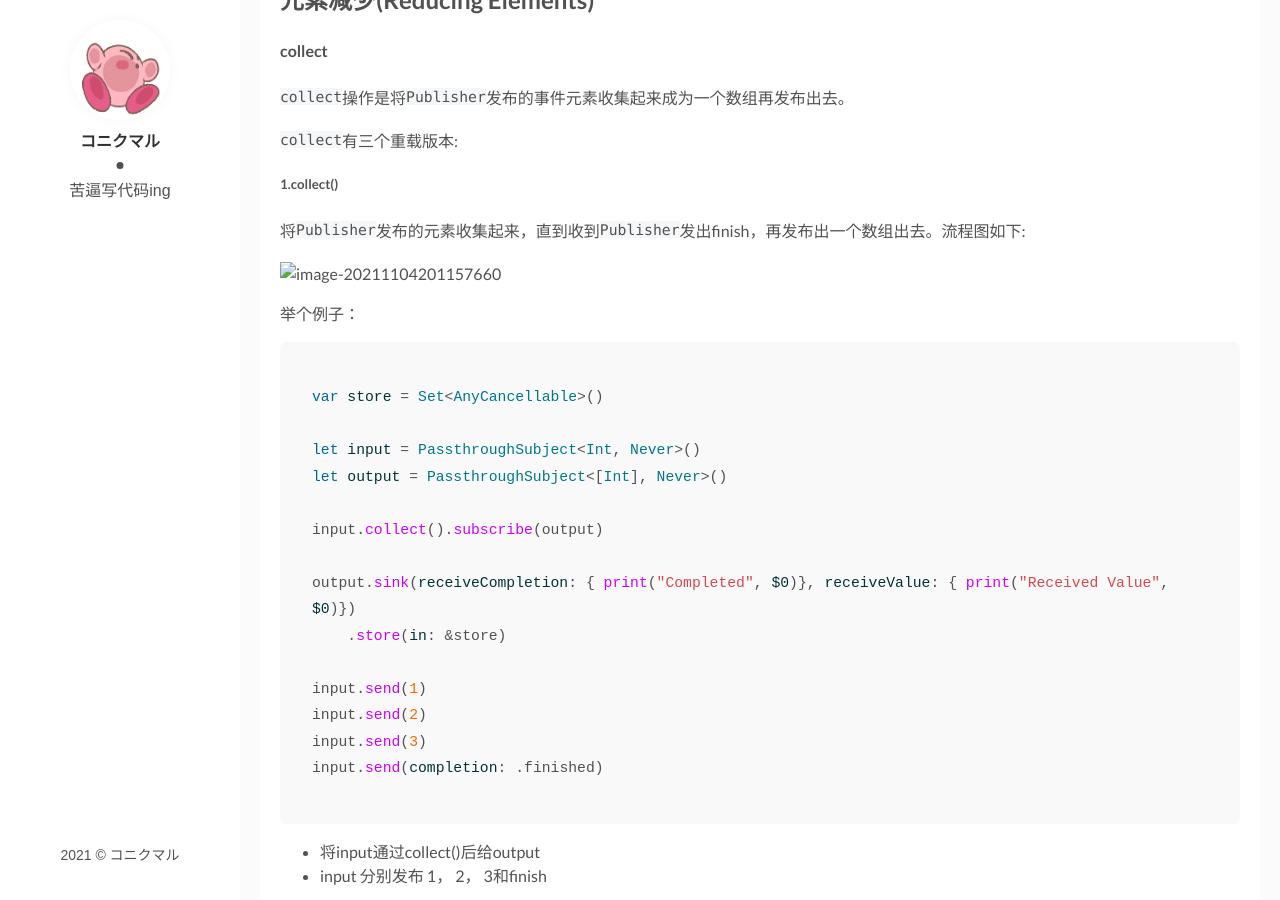
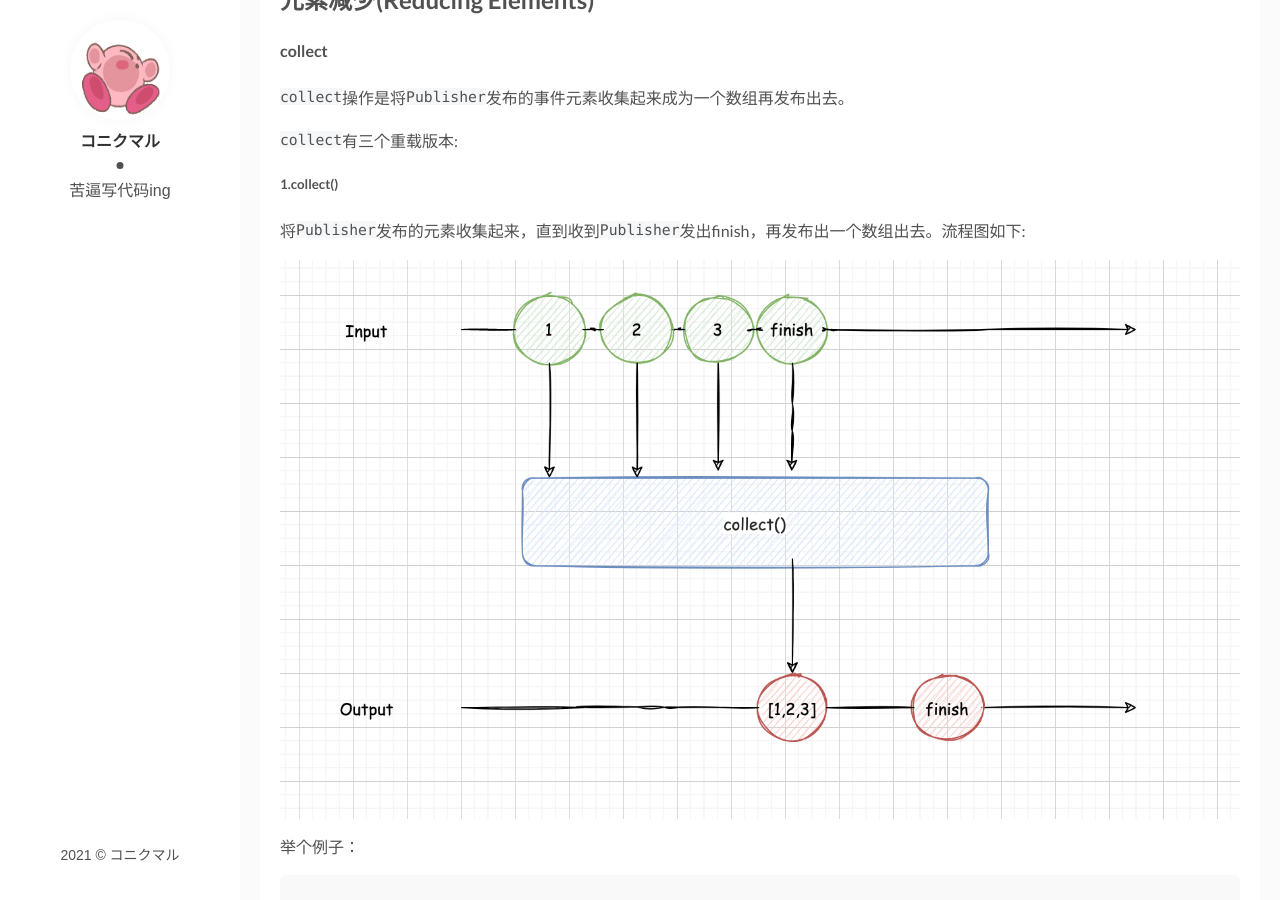
Before and after one commit to RiuHDuo/riuhduo.github.io, a Jekyll site: the page built from _posts/2021-10-25-SwiftUI学习(7)-Combine入门Part-V-Mapping&Filter-Operators.md, in a window 1280 px wide and 900 px high, scrolled down 591 px. Built offline with Jekyll 4.4.1, drawn with Linux system fonts in a browser that asks for light colours; comment, search, counter and statistics services are not loaded.

Commit message:
Update 2021-10-25-SwiftUI学习(7)-Combine入门Part-V-Mapping&Filter-Operators.md

```diff
--- a/_posts/2021-10-25-SwiftUI学习(7)-Combine入门Part-V-Mapping&Filter-Operators.md
+++ b/_posts/2021-10-25-SwiftUI学习(7)-Combine入门Part-V-Mapping&Filter-Operators.md
@@ -31,7 +31,7 @@ tags: [SwiftUI]
 
 将`Publisher`发布的元素收集起来，直到收到`Publisher`发出finish，再发布出一个数组出去。流程图如下:
 
-![image-20211104201157660](assets/img/image-20211104201157660.png)
+![image-20211104201157660](/assets/img/image-20211104201157660.png)
 
 举个例子：
 
@@ -88,7 +88,7 @@ Completed  failure(__lldb_expr_4.TestError.error)
 
 第一个参数是Int类型，当收到元素数量等于传入参数或者`Publisher`发出finish, 将这些元素组成一个数组发布出去。。流程图如下:
 
-![image-20211104202927831](assets/img/image-20211104202927831.png)
+![image-20211104202927831](/assets/img/image-20211104202927831.png)
 
 举个例子:
 
@@ -146,7 +146,7 @@ Completed  failure(__lldb_expr_12.TestError.error)
 
   流程图:
 
-  ![image-20211104210449202](assets/img/image-20211104210449202.png)
+  ![image-20211104210449202](/assets/img/image-20211104210449202.png)
 
   使用DispatchQueue.main.asyncAfter来延时发送数据, 如下:
 
@@ -200,7 +200,7 @@ Completed  failure(__lldb_expr_12.TestError.error)
 
    流程如下图:
 
-  ![image-20211104211223460](assets/img/image-20211104211223460.png)
+  ![image-20211104211223460](/assets/img/image-20211104211223460.png)
 
 使用DispatchQueue.main.asyncAfter来延时发送数据, 如下:
 
@@ -261,7 +261,7 @@ Received Value  [6, 7]
 
 流程如下:
 
-![image-20211104212724693](assets/img/image-20211104212724693.png)
+![image-20211104212724693](/assets/img/image-20211104212724693.png)
 
 举个例子:
 
```
